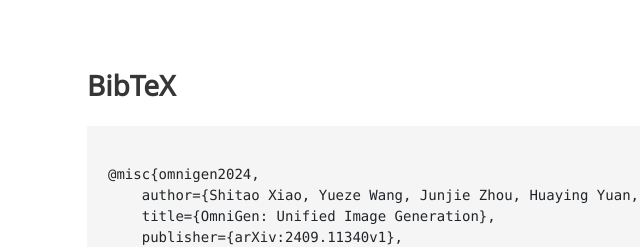
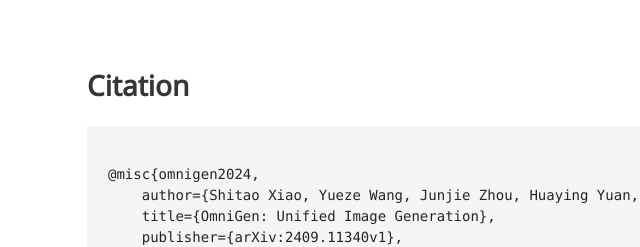
Before and after one commit to VectorSpaceLab/OmniGen, a plain HTML site: page index.html in a window 1280 px wide. Shown: the part 5734-5981 px from the top of the page, 24-664 px from the left. Drawn offline with nearby package versions, Linux system fonts and the light colour scheme; some icons are missing; a web font is replaced by a local one.

Commit message:
update video

```diff
--- a/index.html
+++ b/index.html
@@ -471,7 +471,7 @@
 
     <section class="section" id="BibTeX">
         <div class="container is-max-desktop content">
-            <h2 class="title">BibTeX</h2>
+            <h2 class="title">Citation</h2>
             <pre><code>
 @misc{omnigen2024,
     author={Shitao Xiao, Yueze Wang, Junjie Zhou, Huaying Yuan, Xingrun Xing, Ruiran Yan, Shuting Wang, Tiejun Huang, Zheng Liu},
```
